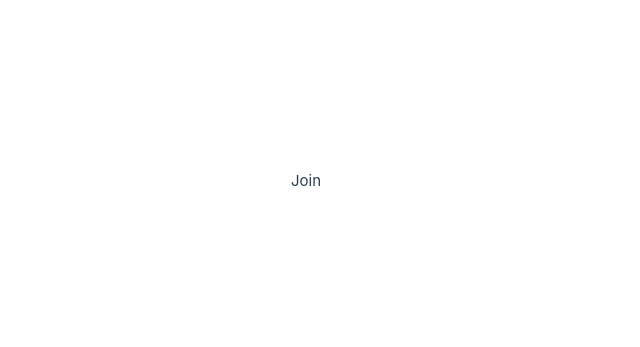
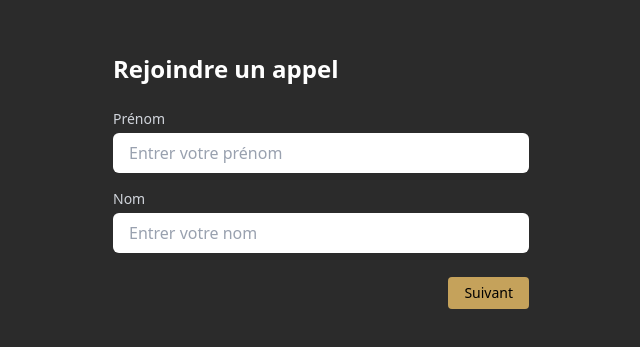
Before and after one commit to jerome-pourra/workshop_mds_2, a Vue app in the folder frontend-dev/: page /join in a window 1280 px wide. Shown: the part 219-566 px from the top of the page, without its empty margins (319-959 px from the left). Built offline with nearby package versions, Linux system fonts and the light colour scheme.

Commit message:
feat: joinCall.vue

```diff
--- a/frontend-dev/src/assets/main.css
+++ b/frontend-dev/src/assets/main.css
@@ -1,36 +1 @@
-@import './base.css';
 @import 'tailwindcss';
-
-#app {
-  max-width: 1280px;
-  margin: 0 auto;
-  padding: 2rem;
-  font-weight: normal;
-}
-
-a,
-.green {
-  text-decoration: none;
-  color: hsla(160, 100%, 37%, 1);
-  transition: 0.4s;
-  padding: 3px;
-}
-
-@media (hover: hover) {
-  a:hover {
-    background-color: hsla(160, 100%, 37%, 0.2);
-  }
-}
-
-@media (min-width: 1024px) {
-  body {
-    display: flex;
-    place-items: center;
-  }
-
-  #app {
-    display: grid;
-    grid-template-columns: 1fr 1fr;
-    padding: 0 2rem;
-  }
-}
--- a/frontend-dev/src/components/call-form/joinCall.vue
+++ b/frontend-dev/src/components/call-form/joinCall.vue
@@ -1,7 +1,86 @@
-<script setup>
+<template>
+  <div class="min-h-screen w-screen bg-[#2b2b2b] flex items-center justify-center relative">
+    <!-- Logo -->
+    <div class="absolute top-6 left-6">
+      <!-- <img src="/logo.png" alt="Logo" class="h-10 w-10" /> -->
+    </div>
 
+    <!-- Formulaire -->
+    <div class="w-full max-w-md px-4 text-white">
+      <h1 class="text-2xl font-semibold mb-6">Rejoindre un appel</h1>
+
+      <form @submit.prevent="createUser" class="space-y-6">
+        <!-- Prénom -->
+        <div class="mb-4">
+          <label for="firstname" class="block text-sm text-gray-300 mb-1">Prénom</label>
+          <input
+            id="firstname"
+            v-model="firstname"
+            type="text"
+            placeholder="Entrer votre prénom"
+            class="w-full rounded-md px-4 py-2 text-black placeholder-gray-400 bg-white focus:outline-none"
+          />
+        </div>
+
+        <!-- Nom -->
+        <div class="mb-4">
+          <label for="lastname" class="block text-sm text-gray-300 mb-1">Nom</label>
+          <input
+            id="lastname"
+            v-model="lastname"
+            type="text"
+            placeholder="Entrer votre nom"
+            class="w-full rounded-md px-4 py-2 text-black placeholder-gray-400 bg-white focus:outline-none"
+          />
+        </div>
+
+        <!-- Bouton -->
+        <div class="flex justify-end mt-6">
+          <button
+            type="submit"
+            class="bg-[#c5a25b] text-black text-sm font-medium px-4 py-1.5 rounded hover:bg-[#b8914c] transition"
+          >
+            Suivant
+          </button>
+        </div>
+      </form>
+    </div>
+  </div>
+</template>
+
+<script>
+export default {
+  name: 'JoinCall',
+  data() {
+    return {
+      firstname: '',
+      lastname: '',
+    }
+  },
+  methods: {
+    createUser() {
+      fetch('http://10.102.134.228:3000/user', {
+        method: 'POST',
+        headers: {
+          'Content-Type': 'application/json',
+        },
+        body: JSON.stringify({
+          firstname: this.firstname,
+          lastname: this.lastname,
+        }),
+      })
+        .then(response => response.json())
+        .then(data => {
+          console.log('User created:', data);
+        })
+        .catch(error => {
+          console.error('Error creating user:', error);
+        });
+    },
+  },
+}
 </script>
 
-<template>
-  <h1>Join</h1>
-</template>
+<style scoped>
+/* Aucun style custom supplémentaire */
+</style>
```
Also changed, not shown: 1 other file (tests, documents, lock files or other folders).
